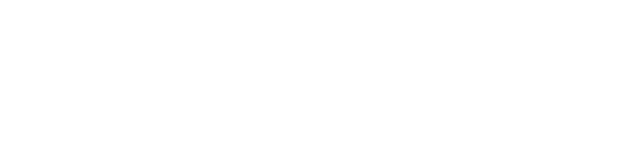
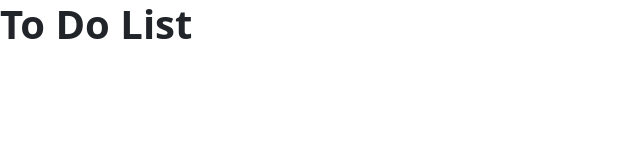
Before and after one commit to gasb150/to-do-list, a website built with webpack: page dist/index.html in a window 1280 px wide. Shown: the whole page, without its empty margins (0-640 px from the left). Built offline with nearby package versions, Linux system fonts and the light colour scheme.

Commit message:
Create CSS file and pagelod.js

```diff
--- a/src/index.js
+++ b/src/index.js
@@ -1,7 +1,11 @@
-import Project, {todo1} from './project'
+import loadPage from './pageload';
 
-// console.log(todo1)
+loadPage();
 
-const project1 = new Project('title')
-project1.task = todo1
-console.log(project1)
+// import Project, {todo1} from './project'
+
+// // console.log(todo1)
+
+// const project1 = new Project('title')
+// project1.task = todo1
+// console.log(project1)
--- /dev/null
+++ b/src/pageload.js
@@ -0,0 +1,35 @@
+function header() {
+  const header = document.createElement('header');
+  header.classList.add('header');
+
+  const name = document.createElement('h1');
+  name.classList.add('name');
+  name.innerHTML = '<b>To Do List</b>';
+
+  header.appendChild(name);
+  header.appendChild(navBar());
+
+  return header;
+}
+
+function navBar() {
+  const nav = document.createElement('nav');
+  return nav;
+}
+
+function main() {
+  const main = document.createElement('main');
+  main.classList.add('main');
+  main.setAttribute('id', 'main');
+  return main;
+}
+
+function loadPage() {
+  const content = document.getElementById('content');
+
+  content.appendChild(header());
+  content.appendChild(main());
+  loadHome();
+}
+
+export default loadPage;
```
Also changed, not shown: dist/index.html, dist/main.js, dist/style.css (added).
